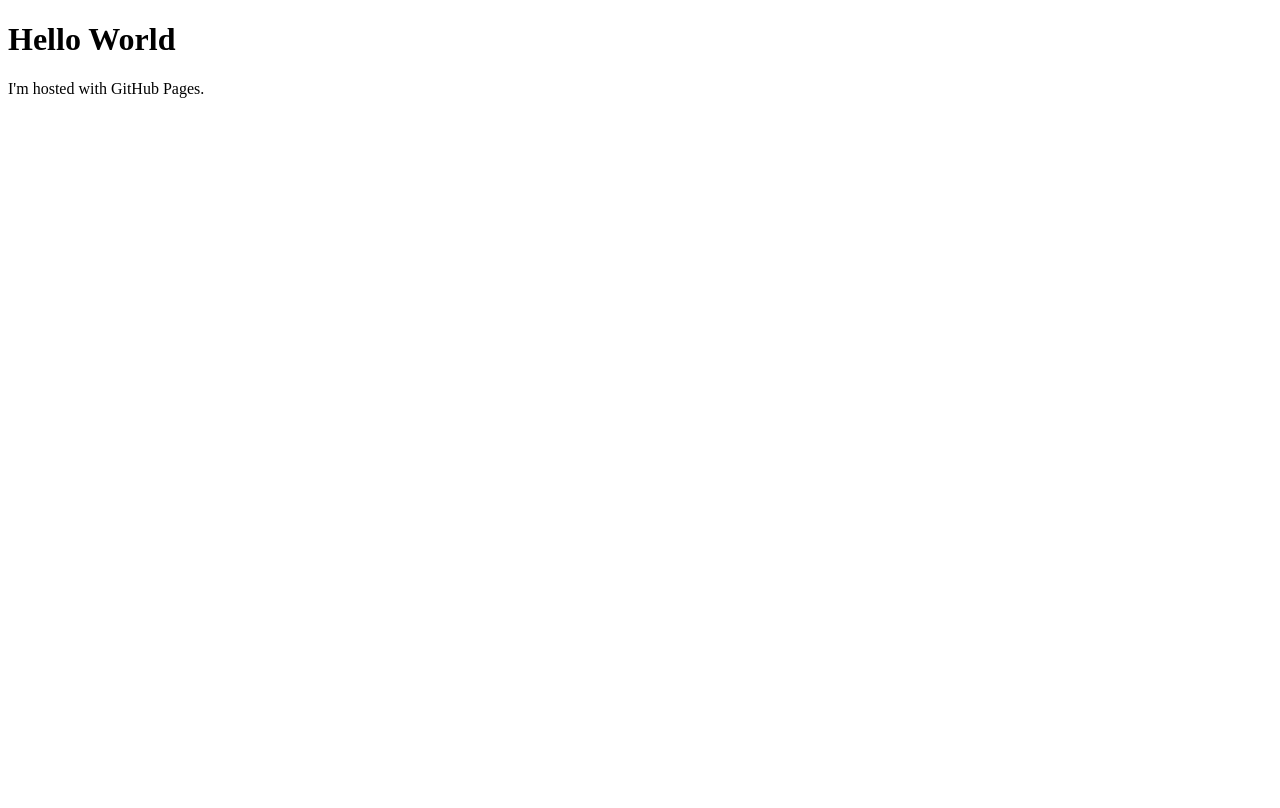
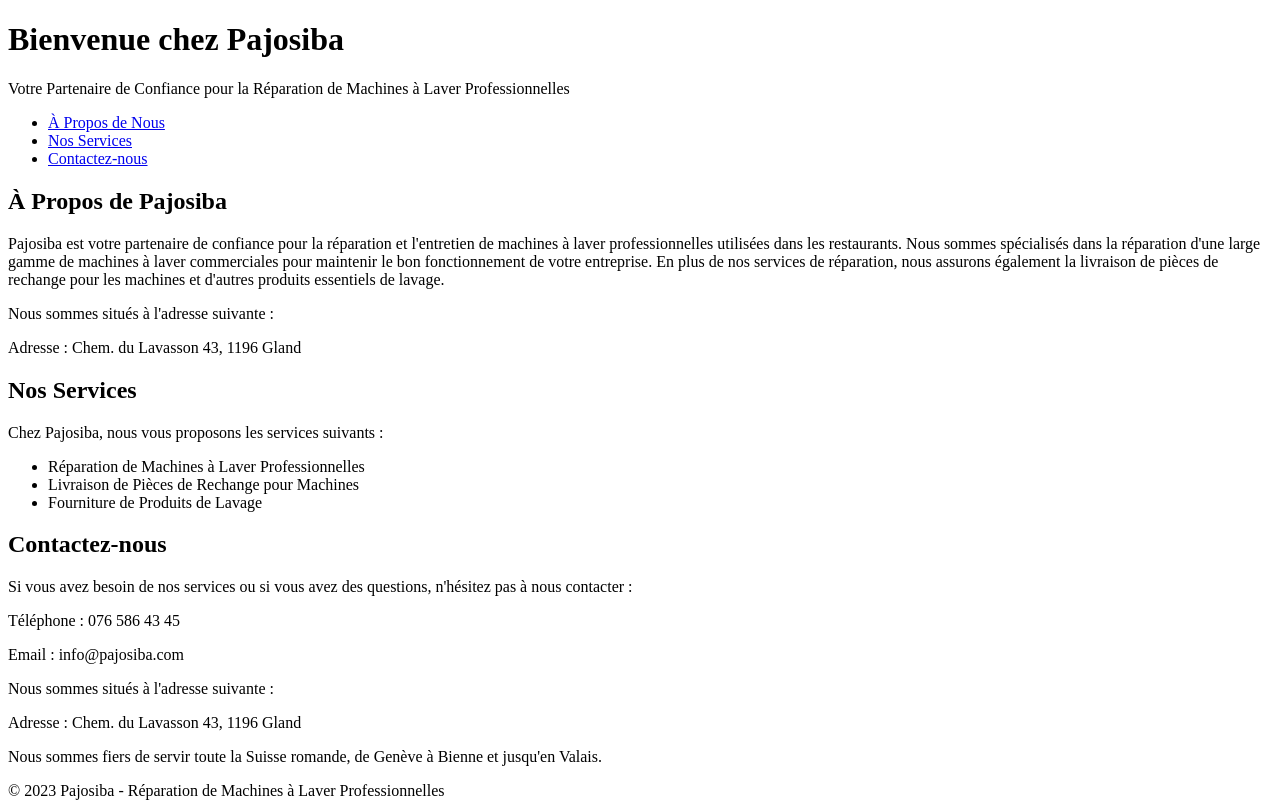
Before and after one commit to ivanlesuisse/ivanlesuisse.github.io, a plain HTML site: page index.html in a window 1280 px wide. Drawn offline with Linux system fonts and the light colour scheme.

Commit message:
Update index.html

```diff
--- a/index.html
+++ b/index.html
@@ -1,7 +1,56 @@
 <!DOCTYPE html>
-<html>
+<html lang="fr">
+<head>
+    <meta charset="UTF-8">
+    <meta name="viewport" content="width=device-width, initial-scale=1.0">
+    <title>Pajosiba - Réparation de Machines à Laver Professionnelles</title>
+    <style>
+        /* Styles CSS restent inchangés */
+    </style>
+</head>
 <body>
-<h1>Hello World</h1>
-<p>I'm hosted with GitHub Pages.</p>
+    <header>
+        <h1>Bienvenue chez Pajosiba</h1>
+        <p>Votre Partenaire de Confiance pour la Réparation de Machines à Laver Professionnelles</p>
+    </header>
+
+    <nav>
+        <ul>
+            <li><a href="#about">À Propos de Nous</a></li>
+            <li><a href="#services">Nos Services</a></li>
+            <li><a href="#contact">Contactez-nous</a></li>
+        </ul>
+    </nav>
+
+    <div class="container" id="about">
+        <h2>À Propos de Pajosiba</h2>
+        <p>Pajosiba est votre partenaire de confiance pour la réparation et l'entretien de machines à laver professionnelles utilisées dans les restaurants. Nous sommes spécialisés dans la réparation d'une large gamme de machines à laver commerciales pour maintenir le bon fonctionnement de votre entreprise. En plus de nos services de réparation, nous assurons également la livraison de pièces de rechange pour les machines et d'autres produits essentiels de lavage.</p>
+        <p>Nous sommes situés à l'adresse suivante :</p>
+        <p>Adresse : Chem. du Lavasson 43, 1196 Gland</p>
+    </div>
+
+    <div class="container" id="services">
+        <h2>Nos Services</h2>
+        <p>Chez Pajosiba, nous vous proposons les services suivants :</p>
+        <ul>
+            <li>Réparation de Machines à Laver Professionnelles</li>
+            <li>Livraison de Pièces de Rechange pour Machines</li>
+            <li>Fourniture de Produits de Lavage</li>
+        </ul>
+    </div>
+
+    <div class="container" id="contact">
+        <h2>Contactez-nous</h2>
+        <p>Si vous avez besoin de nos services ou si vous avez des questions, n'hésitez pas à nous contacter :</p>
+        <p>Téléphone : 076 586 43 45</p>
+        <p>Email : info@pajosiba.com</p>
+        <p>Nous sommes situés à l'adresse suivante :</p>
+        <p>Adresse : Chem. du Lavasson 43, 1196 Gland</p>
+        <p>Nous sommes fiers de servir toute la Suisse romande, de Genève à Bienne et jusqu'en Valais.</p>
+    </div>
+
+    <footer>
+        &copy; 2023 Pajosiba - Réparation de Machines à Laver Professionnelles
+    </footer>
 </body>
 </html>
```
